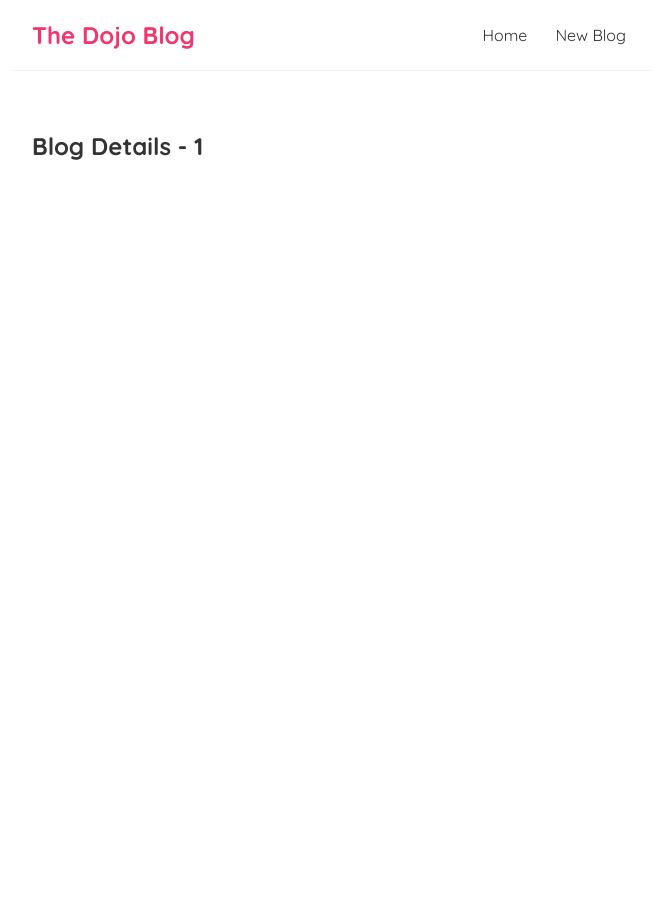
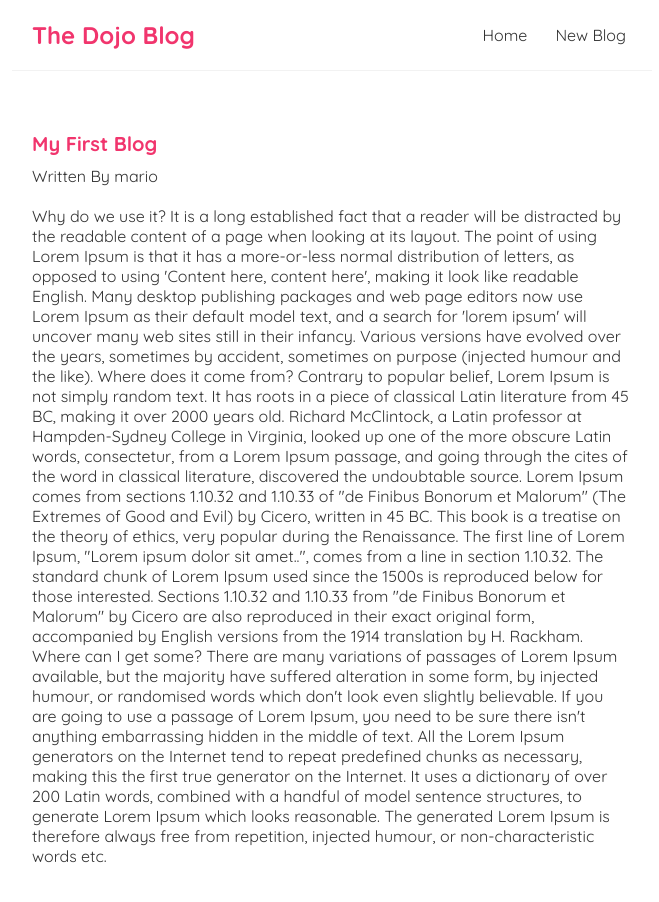
Before and after one commit to maskmanlucifer/react-a-blog, a React (Create React App) app: page /blogs/1 in a window 1280 px wide. Shown: the top 902 px of the page, without its empty margins (308-967 px from the left). Before the commit the page ends 800 px from the top, so only its background shows below. Built offline with nearby package versions, Linux system fonts and the light colour scheme; data requests are answered from the project's data file.

Commit message:
reusing fetch

```diff
--- a/src/BlogDetails.js
+++ b/src/BlogDetails.js
@@ -1,12 +1,23 @@
 import { useParams } from "react-router-dom";
+import useFetch from './useFetch';
 
 const BlogDetails = () => {
 
     const { id } =useParams();
-
+    const {data:blog,isPending,error} = useFetch('http://localhost:8000/blogs/'+id);
     return (
         <div className="blog-details">
-            <h2>Blog Details - {id}</h2>
+            {isPending && <div>Loading....</div>}
+            {error && <div>{error}</div>}
+            {blog && (
+                <article>
+                    <h2>
+                        {blog.title}
+                    </h2>
+                    <p>Written By {blog.author}</p>
+                    <div>{blog.body}</div>
+                </article>
+            )}
         </div>
      );
 }
--- a/src/index.css
+++ b/src/index.css
@@ -51,3 +51,21 @@
 .blog-preview a{
   text-decoration: none;
 }
+
+/* blog details page */
+.blog-details h2 {
+  font-size: 20px;
+  color: #f1356d;
+  margin-bottom: 10px;
+}
+.blog-details div {
+  margin: 20px 0;
+}
+.blog-details button {
+  background: #f1356d;
+  color: #fff;
+  border: 0;
+  padding: 8px;
+  border-radius: 8px;
+  cursor: pointer;
+}
```
